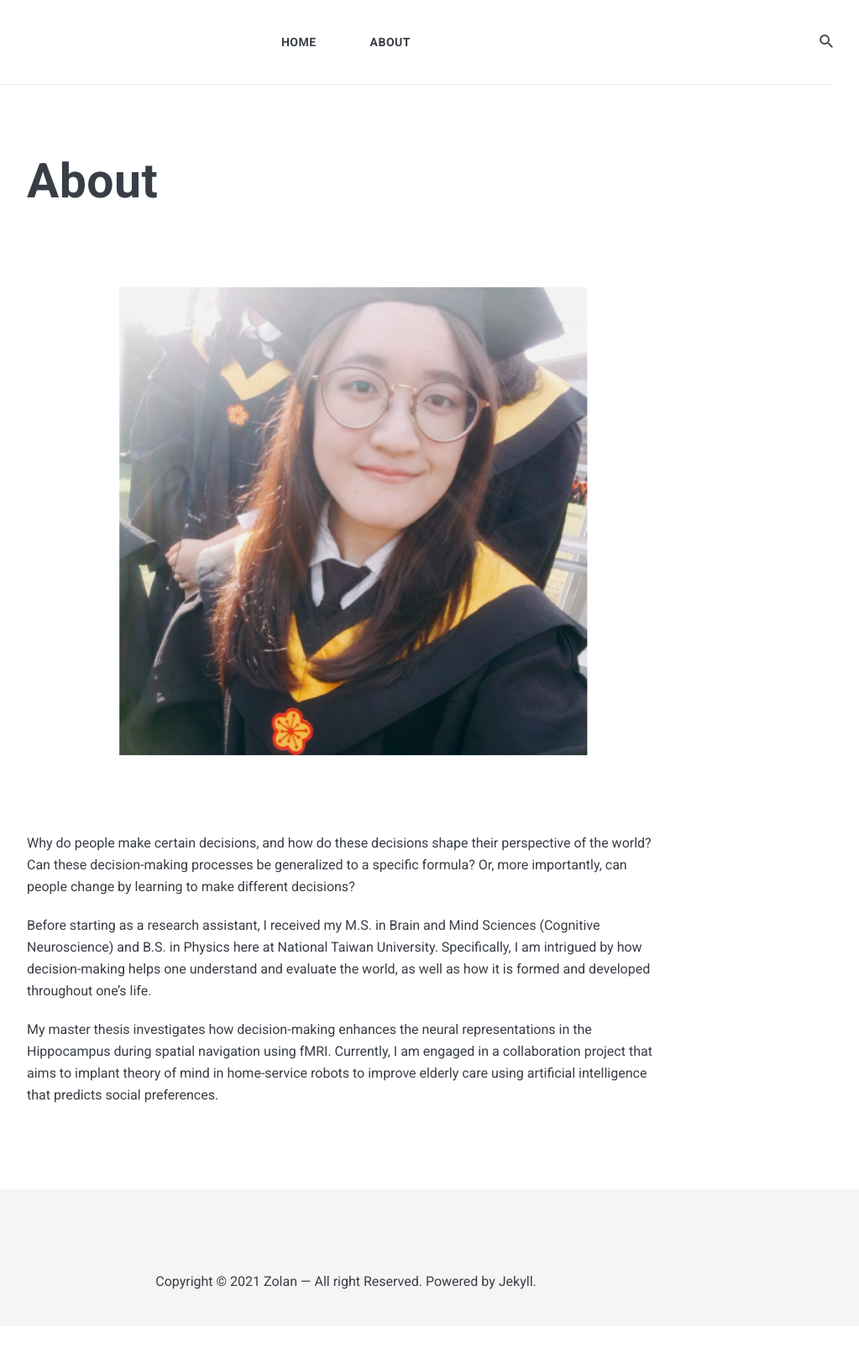
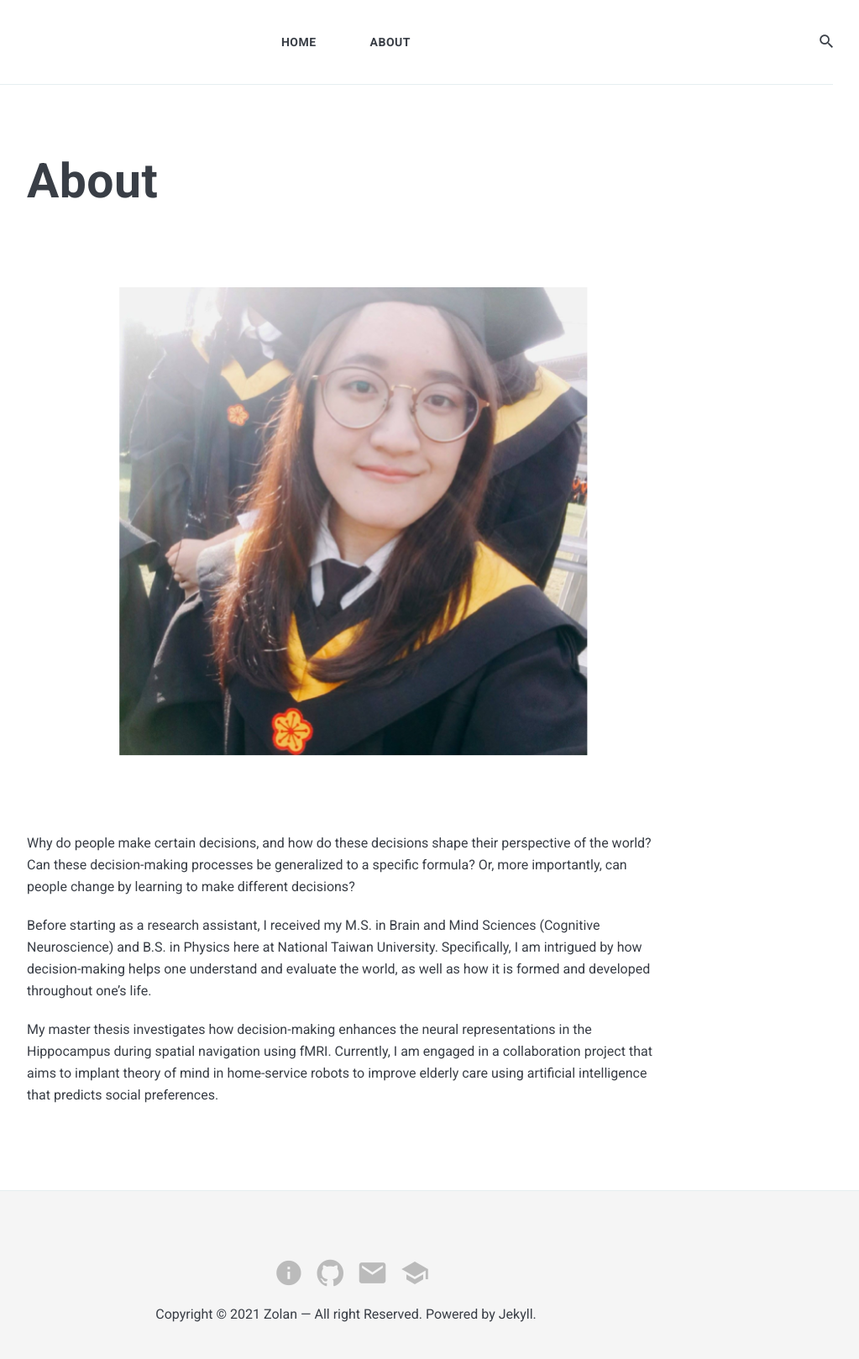
Before and after one commit to yichuanglin/mysite, a Jekyll site: the page built from _pages/about.md, in a window 1280 px wide. Shown: the whole page at 84% size, without its empty margins (228-1251 px from the left). Built offline with Jekyll 4.4.1, drawn with Linux system fonts in a browser that asks for light colours; nearby versions of some CDN libraries; before the commit the page ends 1579 px from its top, so only the background shows below that.

Commit message:
Update Homepage

```diff
--- a/_includes/contact-link.html
+++ b/_includes/contact-link.html
@@ -2,6 +2,22 @@
   <ul class="contact__list list-reset">
     {% if site.data.settings.twitter %}
       <li><a href="{{ site.data.settings.twitter }}"><i class="ion ion-logo-twitter"></i></a></li>
+    {% else %} {% endif %}
+
+    {% if site.data.settings.information %}
+      <li><a href="{{ site.data.settings.information }}"><i class="ion ion-md-information-circle"></i></a></li>
+    {% else %} {% endif %}
+
+    {% if site.data.settings.github %}
+      <li><a href="{{ site.data.settings.github }}"><i class="ion ion-logo-github"></i></a></li>
+    {% else %} {% endif %}
+
+    {% if site.data.settings.mail %}
+      <li><a href="{{ site.data.settings.mail }}"><i class="ion ion-md-mail"></i></a></li>
+    {% else %} {% endif %}
+
+    {% if site.data.settings.school %}
+      <li><a href="{{ site.data.settings.school }}"><i class="ion ion-md-school"></i></a></li>
     {% else %} {% endif %}
 
     {% if site.data.settings.facebook %}
--- a/_includes/hero.html
+++ b/_includes/hero.html
@@ -7,7 +7,7 @@
           <h1 class="hero__title">{{ site.data.settings.author.say-hello }}</h1>
           <p class="hero__subtitle">{{ site.data.settings.author.bio }}</p>
           <div class="hero__social">
-            <span class="hero__social-title"></span>
+            <span class="hero__social-title">Follow Me |</span>
             {% include contact-link.html %}
           </div>
         </div>
--- a/_sass/3-modules/_contact-link.scss
+++ b/_sass/3-modules/_contact-link.scss
@@ -5,7 +5,7 @@
       display: inline-block;
 
       a {
-        font-size: 18px;
+        font-size: 36px;
         color: $gray;
         &:hover {
           color: $dark;
--- a/_sass/3-modules/_hero.scss
+++ b/_sass/3-modules/_hero.scss
@@ -31,6 +31,8 @@
 
     .hero__social-title {
       font-weight: 700;
+      font-size: 24px;
+      line-height: 35px;
     }
 
   }
```
Also changed, not shown: _data/settings.yml (+6 -1 lines), 3 other files.
